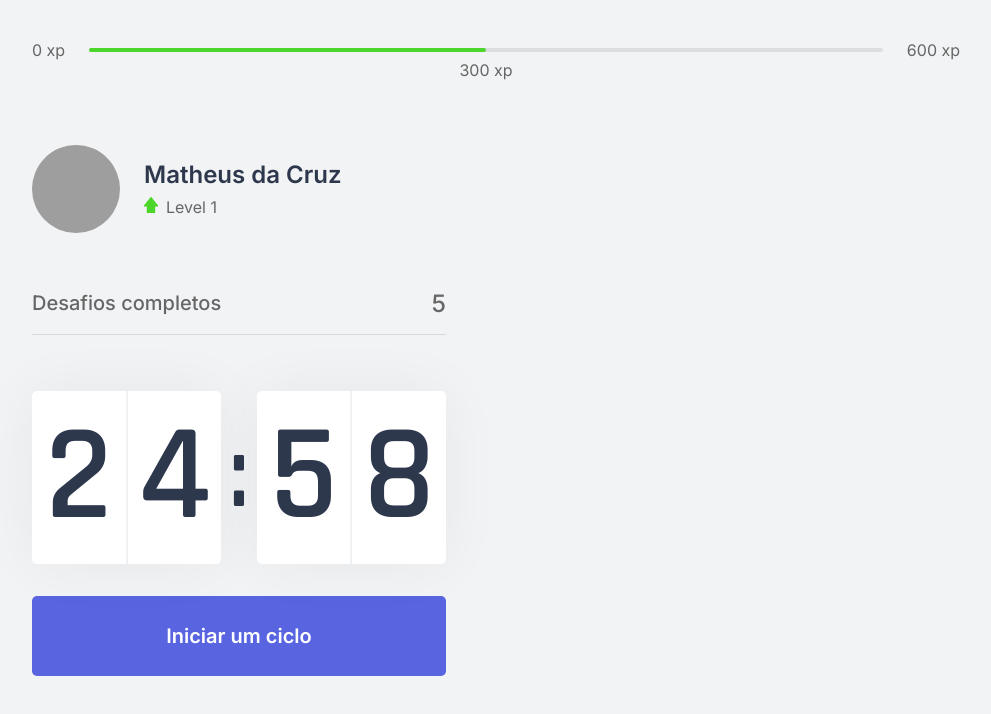
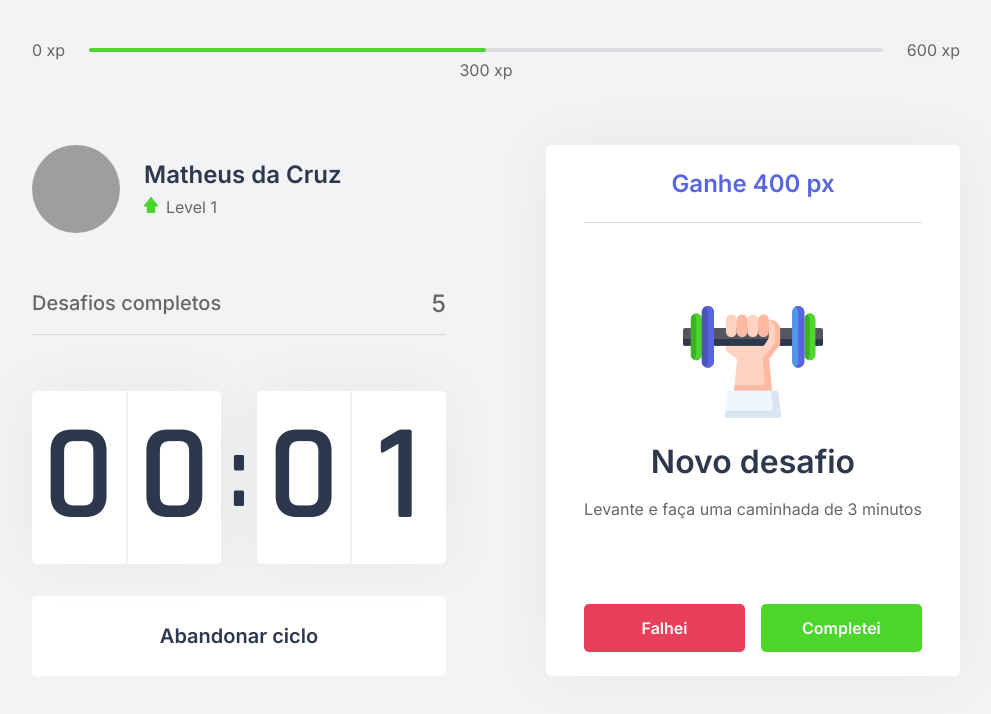
Before and after one commit to mathwcruz/move.it, a Next.js app: page / in a window 1280 px wide. Both pictures are taken after a click on the button "Iniciar um ciclo". Shown: the top 714 px of the page, without its empty margins (144-1135 px from the left). Built offline with nearby package versions, Linux system fonts and the light colour scheme; grey boxes are pictures that could not be loaded.

Commit message:
feat: create challengeBox component

```diff
--- /dev/null
+++ b/src/components/ChallengeBox/index.tsx
@@ -0,0 +1,46 @@
+import styles from "../../styles/components/ChallengeBox.module.css";
+
+export function ChallengeBox() {
+  const hasActiveChallenge = true;
+
+  return (
+    <div className={styles.challengeBoxContainer}>
+      {hasActiveChallenge ? (
+        <div className={styles.challengeActive}>
+          <header>Ganhe 400 px</header>
+
+          <main>
+            <img src="icons/body.svg" />
+            <strong>Novo desafio</strong>
+            <p>Levante e faça uma caminhada de 3 minutos</p>
+          </main>
+
+          <footer>
+            <button
+              type="button"
+              className={styles.challengeFailedButton}
+              onClick={() => console.log("falhei")}
+            >
+              Falhei
+            </button>
+            <button
+              type="button"
+              className={styles.challengeSucceededButton}
+              onClick={() => console.log("completei")}
+            >
+              Completei
+            </button>
+          </footer>
+        </div>
+      ) : (
+        <div className={styles.challengeNotActive}>
+          <strong>Finalize um ciclo para receber um desafio.</strong>
+          <p>
+            <img src="icons/level-up.svg" alt="Level up" />
+            Avance de level completando desafios.
+          </p>
+        </div>
+      )}
+    </div>
+  );
+}
--- a/src/components/Countdown/index.tsx
+++ b/src/components/Countdown/index.tsx
@@ -2,9 +2,12 @@
 
 import styles from "../../styles/components/Countdown.module.css";
 
+let countdownTimeout: NodeJS.Timeout;
+
 export function Countdown() {
-  const [time, setTime] = useState(25 * 60); // => 25 minutos
-  const [active, setActive] = useState(false);
+  const [time, setTime] = useState(0.05 * 60); // => 25 minutos
+  const [isActive, setIsActive] = useState(false);
+  const [hasFinished, setHasFinished] = useState(false);
 
   const minutes = Math.floor(time / 60);
   const seconds = time % 60;
@@ -13,18 +16,28 @@
   const [secondLeft, secondRight] = String(seconds).padStart(2, "0").split(""); // => '0' '9'
 
   const startCountdown = useCallback(() => {
-    setActive(true);
+    setIsActive(true);
+  }, []);
+
+  const resetCountdown = useCallback(() => {
+    clearTimeout(countdownTimeout);
+
+    setIsActive(false);
+    setTime(0.05 * 60);
   }, []);
 
   useEffect(() => {
-    if (active && time > 0) {
+    if (isActive && time > 0) {
       // se o ciclo estiver ativo e o tempo nao estiver acabado
-      setTimeout(() => {
+      countdownTimeout = setTimeout(() => {
         // a cada 1 segundo, irá reduzir 1 segundo do time
         setTime(time - 1);
       }, 1000);
+    } else if (isActive && time === 0) {
+      setHasFinished(true);
+      setIsActive(false);
     }
-  }, [active, time]);
+  }, [isActive, time]);
 
   return (
     <>
@@ -39,6 +52,14 @@
           <span>{secondRight}</span>
         </div>
       </div>
+
+      {hasFinished ? (
+        <button disabled className={styles.countdownButton}>
+          Ciclo encerrado
+        </button>
+      ) : (
+        <>
+          {!isActive ? (
             <button
               type="button"
               className={styles.countdownButton}
@@ -46,6 +67,17 @@
             >
               Iniciar um ciclo
             </button>
+          ) : (
+            <button
+              type="button"
+              className={`${styles.countdownButton} ${styles.countdownButtonActive}`}
+              onClick={resetCountdown}
+            >
+              Abandonar ciclo
+            </button>
+          )}
+        </>
+      )}
     </>
   );
 }
--- a/src/pages/index.tsx
+++ b/src/pages/index.tsx
@@ -1,9 +1,10 @@
 import Head from "next/head";
 
+import { ChallengeBox } from "../components/ChallengeBox";
+import { CompletedChallenges } from "../components/CompletedChallenges";
 import { Countdown } from "../components/Countdown";
 import { ExperienceBar } from "../components/ExperienceBar";
 import { Profile } from "../components/Profile";
-import { CompletedChallenges } from "../components/CompletedChallenges";
 
 import styles from "../styles/pages/Home.module.css";
 
@@ -20,7 +21,9 @@
           <CompletedChallenges />
           <Countdown />
         </div>
-        <div className={styles.rightContainer}></div>
+        <div className={styles.rightContainer}>
+          <ChallengeBox />
+        </div>
       </section>
     </div>
   );
--- /dev/null
+++ b/src/styles/components/ChallengeBox.module.css
@@ -0,0 +1,101 @@
+.challengeBoxContainer {
+  height: 100%;
+  background: var(--white);
+  border-radius: 5px;
+  box-shadow: 0 0 60px rgba(0, 0, 0, 0.05);
+  padding: 1.5rem 2rem;
+  display: flex;
+  flex-direction: column;
+  align-items: center;
+  justify-content: center;
+  text-align: center;
+}
+
+.challengeNotActive {
+  display: flex;
+  flex-direction: column;
+  align-items: center;
+}
+
+.challengeNotActive strong {
+  font-size: 1.5rem;
+  font-weight: 500;
+  line-height: 1.4;
+}
+
+.challengeNotActive p {
+  display: flex;
+  flex-direction: column;
+  align-items: center;
+  line-height: 1.4;
+  max-width: 70%;
+  margin-top: 3rem;
+}
+
+.challengeNotActive p img {
+  margin-bottom: 1rem;
+}
+
+.challengeActive {
+  height: 100%;
+  display: flex;
+  flex-direction: column;
+}
+
+.challengeActive header {
+  color: var(--blue);
+  font-weight: 600;
+  font-size: 1.5rem;
+  padding: 0 2rem 1.5rem;
+  border-bottom: 1px solid var(--gray-line);
+}
+
+.challengeActive main {
+  flex: 1;
+  display: flex;
+  flex-direction: column;
+  align-items: center;
+  justify-content: center;
+}
+
+.challengeActive main strong {
+  font-weight: 600;
+  font-size: 2rem;
+  color: var(--title);
+  margin: 1.5rem 0 1rem;
+}
+
+.challengeActive main p {
+  line-height: 1.5;
+}
+
+.challengeActive footer {
+  display: grid;
+  grid-template-columns: repeat(2, 1fr);
+  gap: 1rem;
+}
+
+.challengeActive footer button {
+  height: 3rem;
+  display: flex;
+  align-items: center;
+  justify-content: center;
+  border: 0;
+  border-radius: 5px;
+  color: var(--white);
+  font-size: 1rem;
+  font-weight: 600;
+  transition: filter 0.2s;
+}
+
+.challengeActive footer button:hover {
+  filter: brightness(0.9);
+}
+
+.challengeActive footer button.challengeFailedButton {
+  background: var(--red);
+}
+
+.challengeActive footer button.challengeSucceededButton {
+  background: var(--green);
+}
--- a/src/styles/components/Countdown.module.css
+++ b/src/styles/components/Countdown.module.css
@@ -51,6 +51,22 @@
   transition: background-color 0.2s;
 }
 
-.countdownButton:hover {
+.countdownButton:disabled {
+  cursor: not-allowed;
+  background: var(--white);
+  color: var(--text);
+}
+
+.countdownButton:not(:disabled):hover {
   background: var(--blue-dark);
 }
+
+.countdownButtonActive {
+  background: var(--white);
+  color: var(--title);
+}
+
+.countdownButtonActive:not(:disabled):hover {
+  background: var(--red);
+  color: var(--white);
+}
```
Lines whose indentation alone changed are shown as unchanged.
